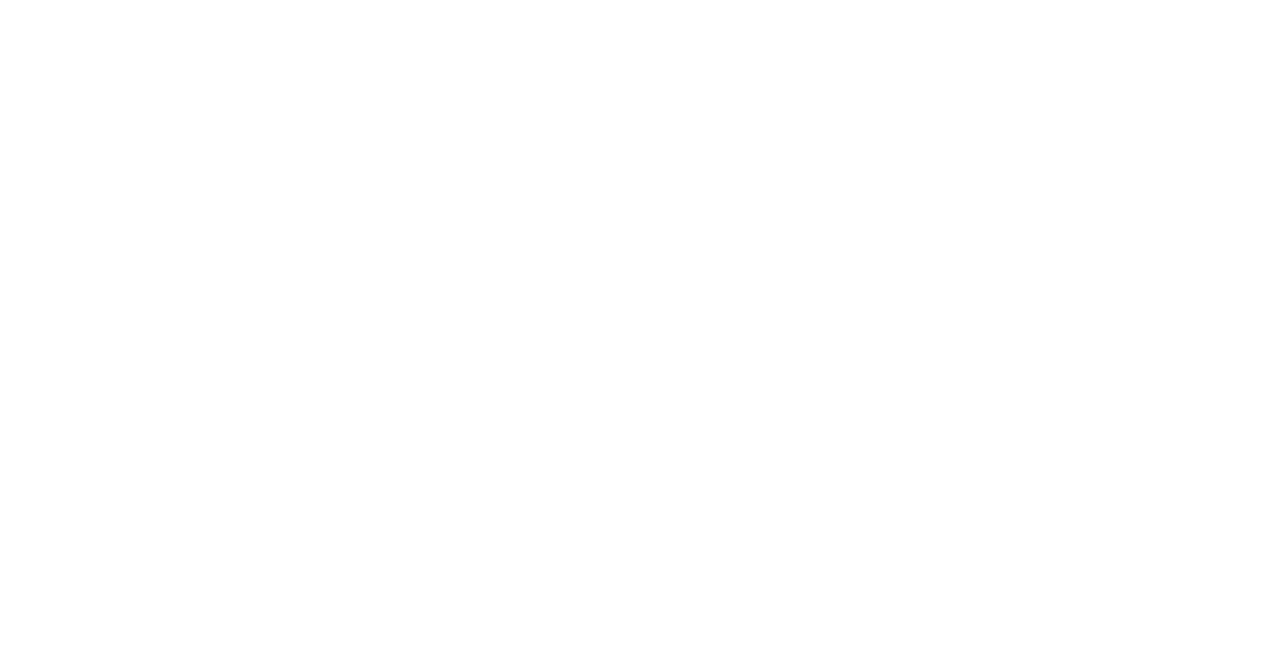
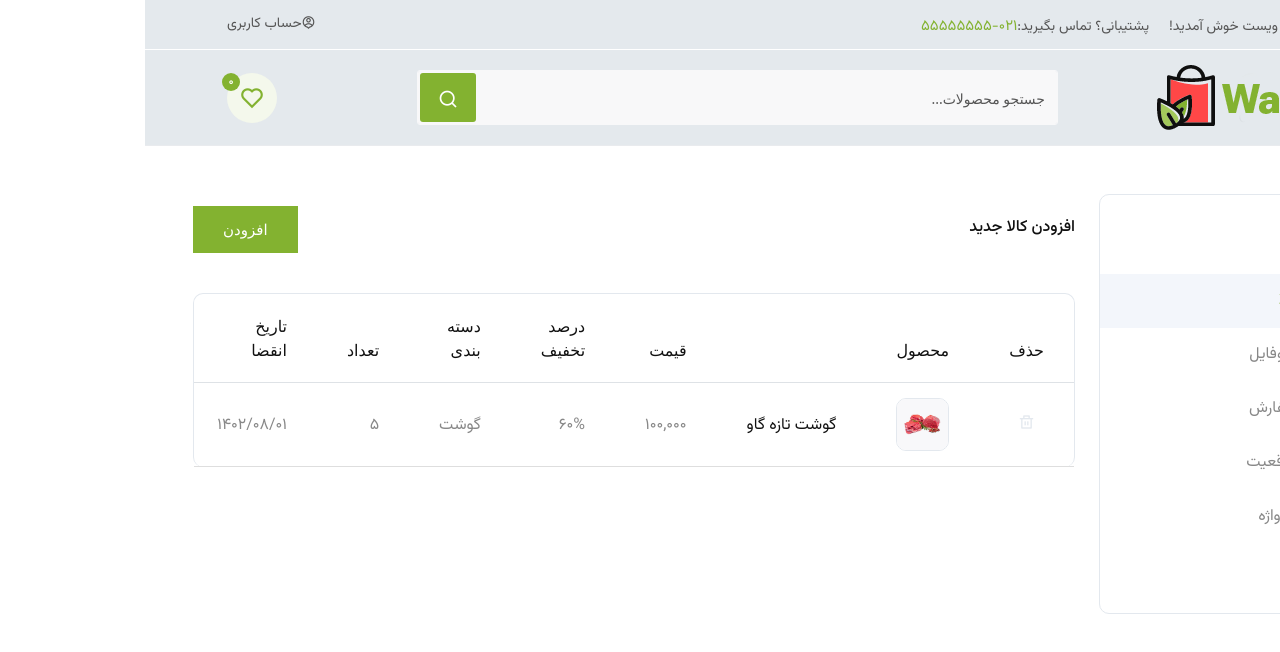
Before and after one commit to abolfazl30not30/waste-frontEnd, a React (Create React App) app: page /dashboard/add-product in a window 1280 px wide. Before the commit this address had no page. Shown: the top 652 px of the page. Built offline with nearby package versions, Linux system fonts and the light colour scheme.

Commit message:
add dashbaord page

```diff
--- a/src/App.js
+++ b/src/App.js
@@ -1,6 +1,8 @@
 import React from 'react';
 import {BrowserRouter, Route, Routes} from "react-router-dom";
 import MainPage from "./Components/Home/MainPage/MainPage";
+import Dashboard from "./Components/User Dashboard/Dashboard";
+import AddProducts from "./Components/User Dashboard/Pages/AddProducts";
 
 function App() {
     return (
@@ -8,6 +10,9 @@ function App() {
             <BrowserRouter>
                 <Routes>
                     <Route exact path="/" element={(<MainPage/>)}/>
+                    <Route exact path="/dashboard" element={(<Dashboard/>)}>
+                        <Route path="add-product" element={<AddProducts/>}/>
+                    </Route>
                 </Routes>
             </BrowserRouter>
         </>
--- a/src/Components/Home/MainPage/Header.jsx
+++ b/src/Components/Home/MainPage/Header.jsx
@@ -1,6 +1,6 @@
 import React from 'react';
 import {Link} from "react-router-dom";
-
+import logo from "../../../assets/images/logo.png"
 function Header() {
 
     return (
@@ -27,10 +27,10 @@ function Header() {
                                 <div className="header-right-content">
                                     <ul>
                                         <li>
-                                            <a href="#">
+                                            <Link to="/dashboard/add-product">
                                                 <i className="ri-account-pin-circle-line"></i>
                                                 حساب کاربری
-                                            </a>
+                                            </Link>
                                         </li>
                                     </ul>
                                 </div>
@@ -45,7 +45,7 @@ function Header() {
                             <div className="col-lg-3">
                                 <div className="logo">
                                     <Link to="/">
-                                        <img src="images/logo.png" alt="Image"/>
+                                        <img src={logo} alt="Image"/>
                                     </Link>
                                 </div>
                             </div>
--- /dev/null
+++ b/src/Components/User Dashboard/Dashboard.jsx
@@ -0,0 +1,14 @@
+import React from 'react';
+import Header from "../Home/MainPage/Header";
+import Main from "./Main";
+
+function Dashboard() {
+    return (
+        <>
+            <Header/>
+            <Main/>
+        </>
+    );
+}
+
+export default Dashboard
--- /dev/null
+++ b/src/Components/User Dashboard/Main.jsx
@@ -0,0 +1,20 @@
+import React from 'react';
+import Sidebar from "./Sidebar";
+import { Outlet } from "react-router-dom";
+
+function Main() {
+    return (
+        <>
+            <div className="p-5">
+                <div className="row">
+                    <Sidebar/>
+                    <div className="col-lg-9">
+                        <Outlet/>
+                    </div>
+                </div>
+            </div>
+        </>
+    );
+}
+
+export default Main
--- /dev/null
+++ b/src/Components/User Dashboard/Pages/AddProducts.jsx
@@ -0,0 +1,84 @@
+import React from 'react';
+
+function AddProducts() {
+    return (
+        <>
+            <div className="cart-area recent-order">
+                <div className="flex justify-between items-center py-2 mb-7">
+                    <h3 className="mt-3">افزودن کالا جدید</h3>
+                    <button className="default-btn">
+                        افزودن
+                    </button>
+                </div>
+
+                <form className="cart-controller mb-0">
+                    <div className="cart-table table-responsive">
+                        <table className="table table-bordered">
+                            <thead>
+                            <tr>
+                                <th scope="col">حذف</th>
+                                <th scope="col">محصول</th>
+                                <th scope="col"></th>
+                                <th scope="col">قیمت</th>
+                                <th scope="col">درصد تخفیف</th>
+                                <th scope="col">دسته بندی</th>
+                                <th scope="col">تعداد</th>
+                                <th scope="col">تاریخ انقضا</th>
+                                <th scope="col">برند</th>
+                                <th scope="col">آدرس فروشگاه</th>
+                            </tr>
+                            </thead>
+
+                            <tbody>
+                            <tr>
+                                <td className="trash">
+                                    <a href="shopping-cart.html" className="remove">
+                                        <i className="ri-delete-bin-line"></i>
+                                    </a>
+                                </td>
+                                <td className="product-thumbnail">
+                                    <a href="product-details.html">
+                                        <img src="../images/products/product-18.jpg" alt="Image"/>
+                                    </a>
+                                </td>
+
+                                <td className="product-name">
+                                    <a href="product-details.html">گوشت تازه گاو</a>
+                                </td>
+
+                                <td className="product-price">
+                                    <span className="unit-amount">100,000</span>
+                                </td>
+
+                                <td className="product-price">
+                                    <span className="unit-amount">60%</span>
+                                </td>
+
+                                <td className="product-subtotal">
+                                    <span className="subtotal-amount">گوشت</span>
+                                </td>
+
+                                <td className="product-subtotal">
+                                    <span className="subtotal-amount">5</span>
+                                </td>
+                                <td className="product-subtotal">
+                                    <span className="subtotal-amount">1402/08/01</span>
+                                </td>
+                                <td className="product-subtotal">
+                                    <span className="subtotal-amount">گوشتیران</span>
+                                </td>
+                                <td className="product-subtotal">
+                                    <span className="subtotal-amount">تهران-ولنجک-میدان شهید شهریاری-کوی دوازدهم</span>
+                                </td>
+                            </tr>
+
+                            </tbody>
+                        </table>
+                    </div>
+                </form>
+            </div>
+        </>
+    );
+}
+
+export default AddProducts
--- /dev/null
+++ b/src/Components/User Dashboard/Sidebar.jsx
@@ -0,0 +1,36 @@
+import React from 'react';
+import {Link, NavLink} from "react-router-dom";
+
+function Sidebar() {
+    return (
+        <>
+                <div className="col-lg-3">
+                    <ul className="dashboard-navigation">
+                        <li>
+                            <h3>داشبورد</h3>
+                        </li>
+                        <li>
+                            <Link to="/dashboard/add-product" className="active">افزودن کالا</Link>
+                        </li>
+                        <li>
+                            <Link to="/dashboard">ویرایش پروفایل</Link>
+                        </li>
+                        <li>
+                            <Link to="/dashboard">جزئیات سفارش</Link>
+                        </li>
+                        <li>
+                            <Link to="/dashboard">افزودن موقعیت</Link>
+                        </li>
+                        <li>
+                            <Link to="/dashboard">بازیابی گذرواژه</Link>
+                        </li>
+                        <li>
+                            <Link to="/">خروج</Link>
+                        </li>
+                    </ul>
+                </div>
+        </>
+    );
+}
+
+export default Sidebar
```
